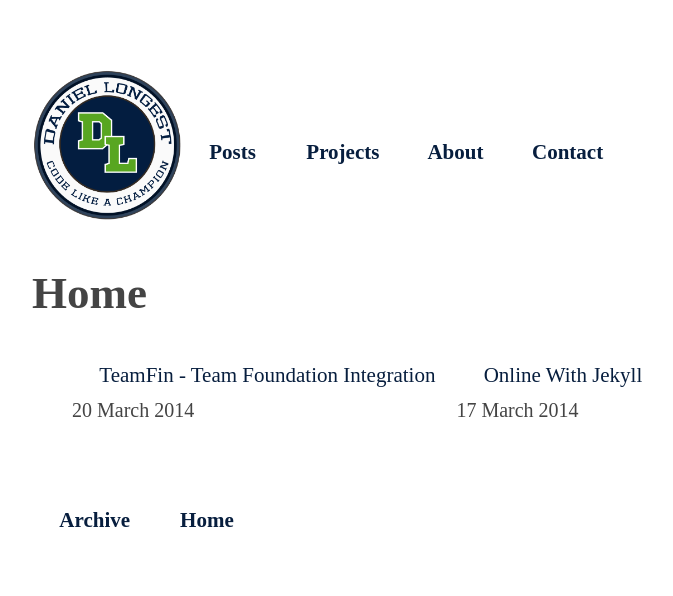
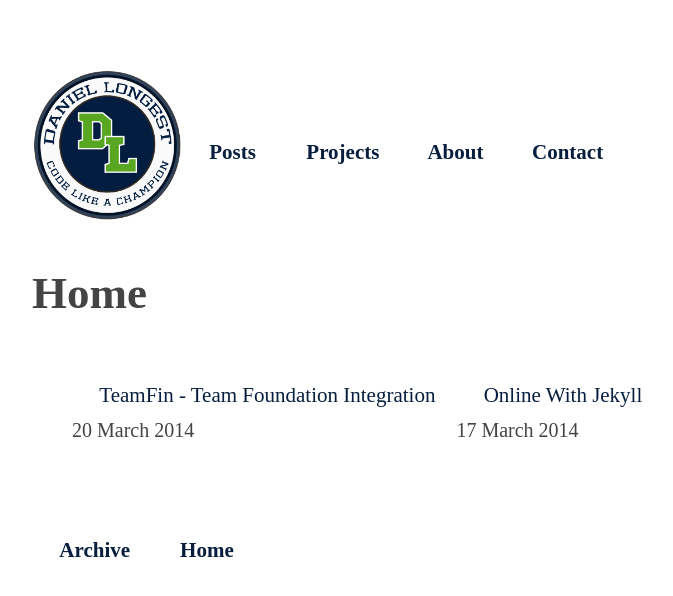
Before and after one commit to dlongest/dlongest.github.io, a Jekyll site: the page built from index.md, in a window 1280 px wide. Shown: the top 596 px of the page, without its empty margins (256-929 px from the left). Built offline with Jekyll 4.4.1, drawn with Linux system fonts in a browser that asks for light colours; some web fonts are replaced; Markdown is read by kramdown in place of the engine named in the settings.

Commit message:
Trying to style the homepage list. Hopefully this works.

```diff
--- a/css/main.css
+++ b/css/main.css
@@ -214,7 +214,9 @@ a h1:hover {
     border-bottom: 1px dashed #444444;
 }
 
-
+ul.home-list li {
+    padding: 1em 0;
+}
 
 
 
--- a/index.md
+++ b/index.md
@@ -2,7 +2,7 @@
 layout: default
 title: Home
 ---
-<ul>
+<ul class="home-list">
   {% for post in site.posts %}
     <li>
       <a href="{{ post.url }}">{{ post.title }}</a> {{ post.date | date: "%-d %B %Y" }}
```
